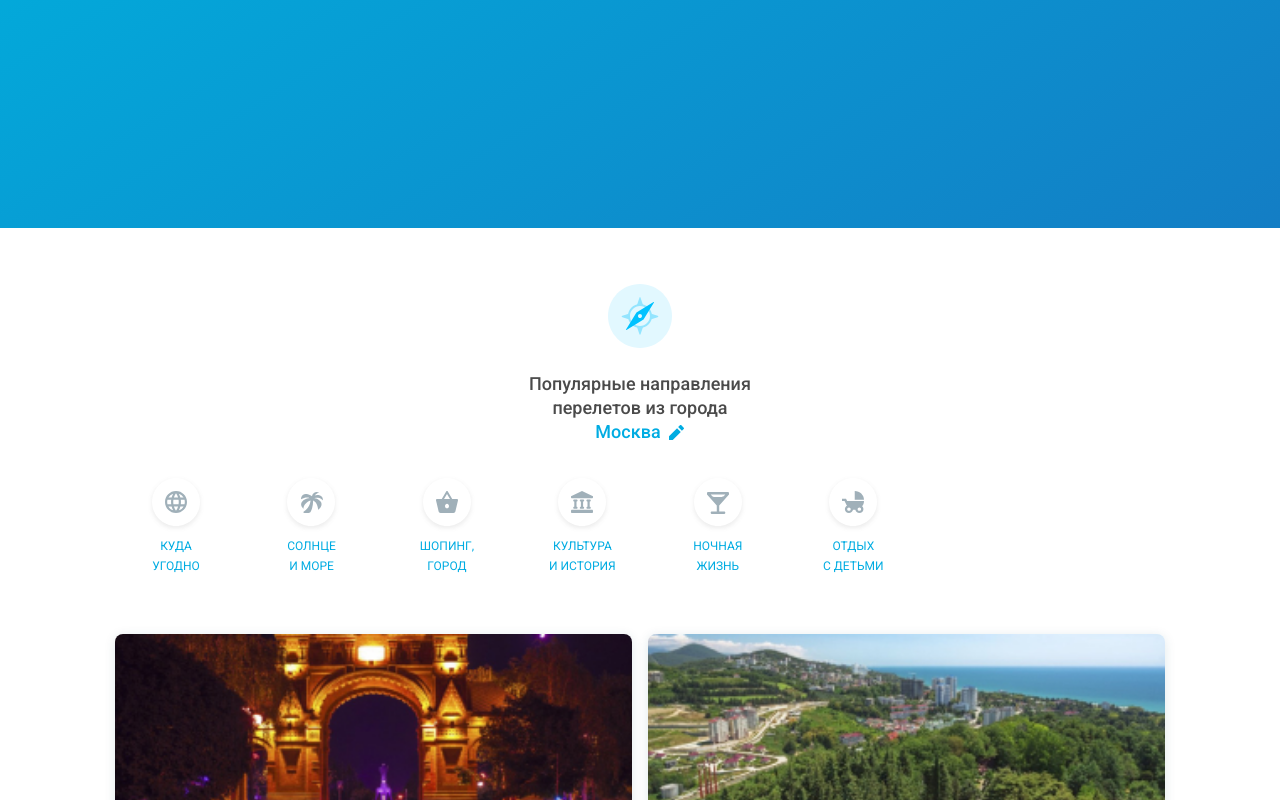
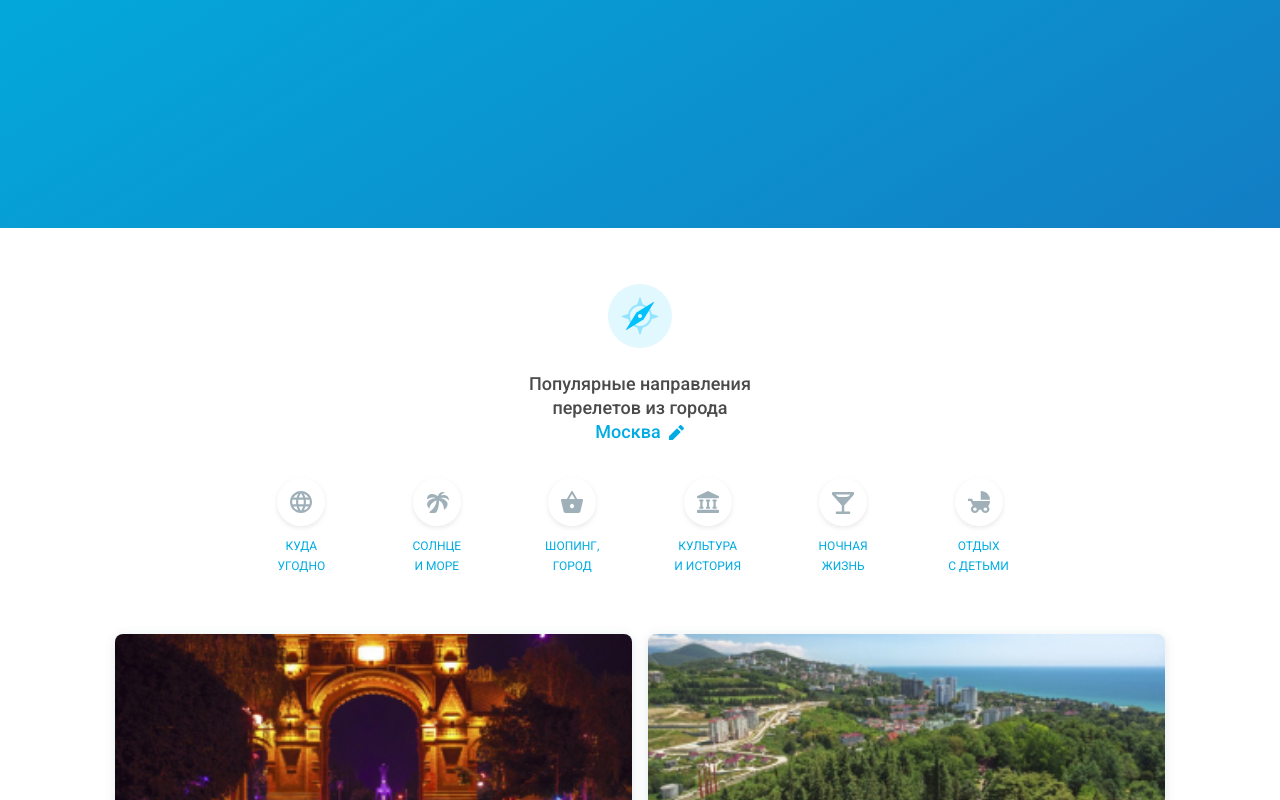
Before and after one commit to sadsaviour/aviasales-demo-frontend, a React (Create React App) app: page / in a window 1280 px wide. Shown: the part 611-1411 px from the top of the page. Built offline with nearby package versions, Linux system fonts and the light colour scheme.

Commit message:
fix: xl landing misalignment fix

```diff
--- a/src/Landing/DestinationTypesList.js
+++ b/src/Landing/DestinationTypesList.js
@@ -94,18 +94,13 @@ const DestinationsTypesContainer = styled.div`
 
   display: flex;
 
-/*  display: grid;
-  grid-template: auto auto / 92px 92px 92px;
-
-  @media only screen and (min-width: 768px) {
-    grid-template: auto / 92px 92px 92px 92px 92px 92px;*/
-  }
+  justify-content: center;
 `;
 
 export const DestinationTypesList = () => {
   return (
     <DestinationTypesListContiner>
-      <div className="col-xs-12 col-md-10 col-md-offset-1">
+      <div className="col-xs-12 col-md-10 col-md-offset-1 center-xs">
         <div className="row center-xs">
           <CompassIcon />
         </div>
```
